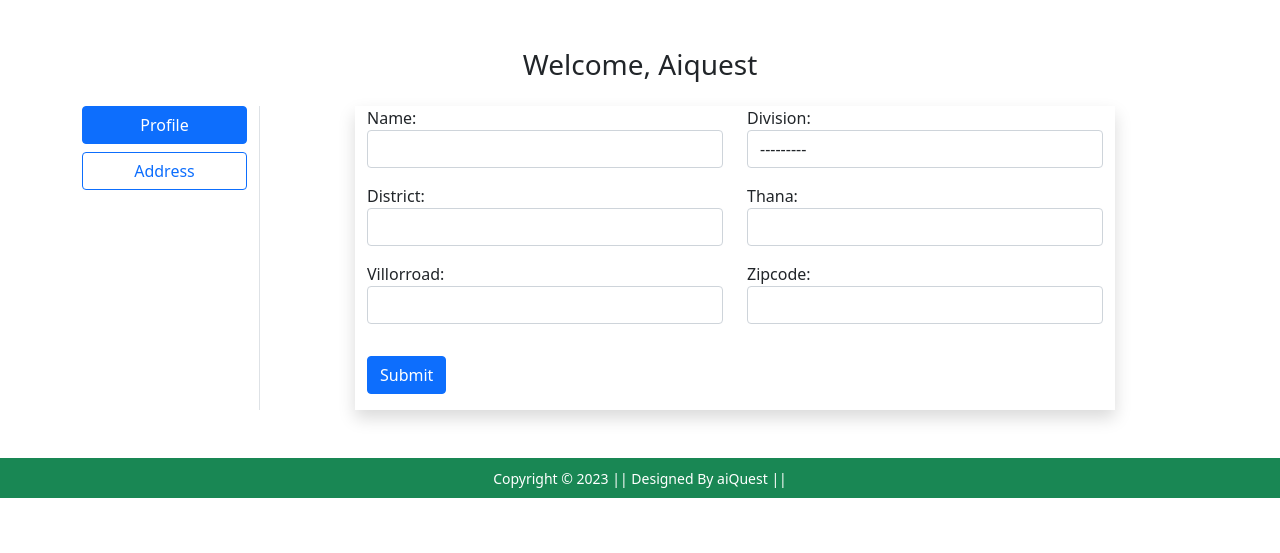
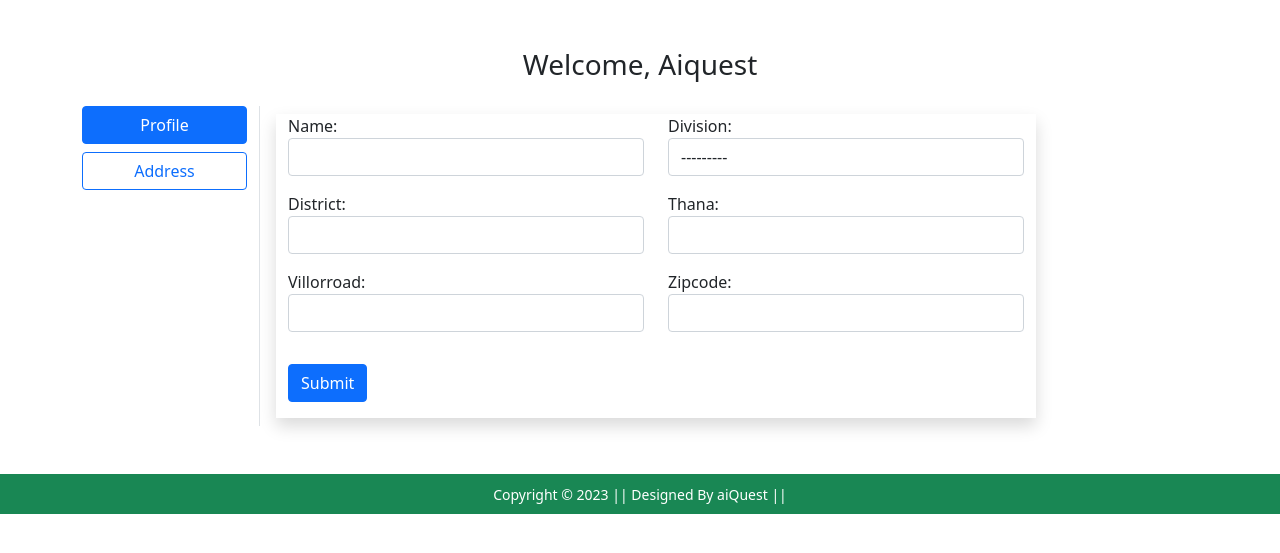
Before and after one commit to Shawon5030/ShopNow, a Django app: page /profile/ in a window 1280 px wide. Shown: the part 56-609 px from the top of the page. Run offline with Django 4.2, Linux system fonts and the light colour scheme; a user stored in the database is signed in; some libraries are stand-ins or nearby versions.

Commit message:
Shawon-commit-number-61

```diff
--- a/Shop/templates/Shop/profile.html
+++ b/Shop/templates/Shop/profile.html
@@ -12,7 +12,7 @@
             </ul>
         </div>
 
-        <div class="col-sm-8 offset-sm-1 shadow">
+        <div class="col-sm-8 offset-sm-1 shadow mx-3 my-2">
             <form action="" method="post" novalidate>
                 {% csrf_token %}
                 <div class="row">
```
